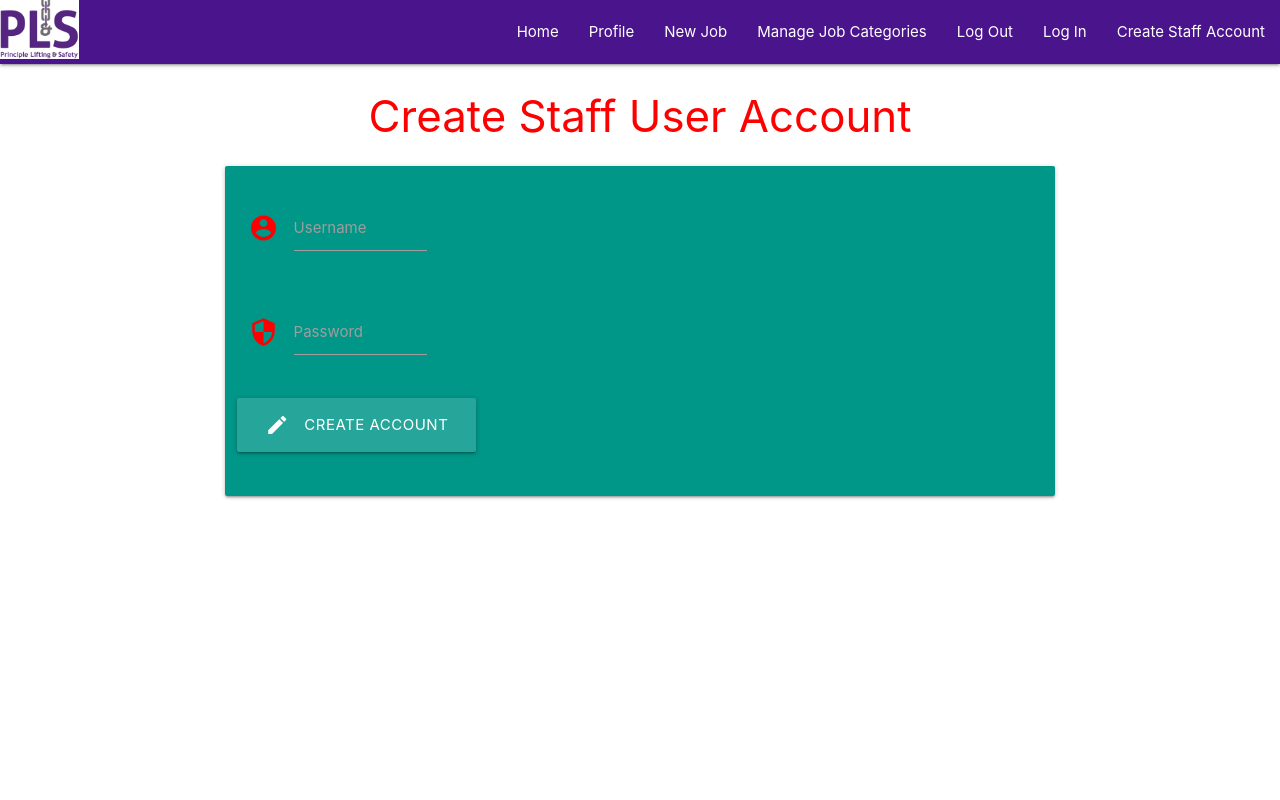
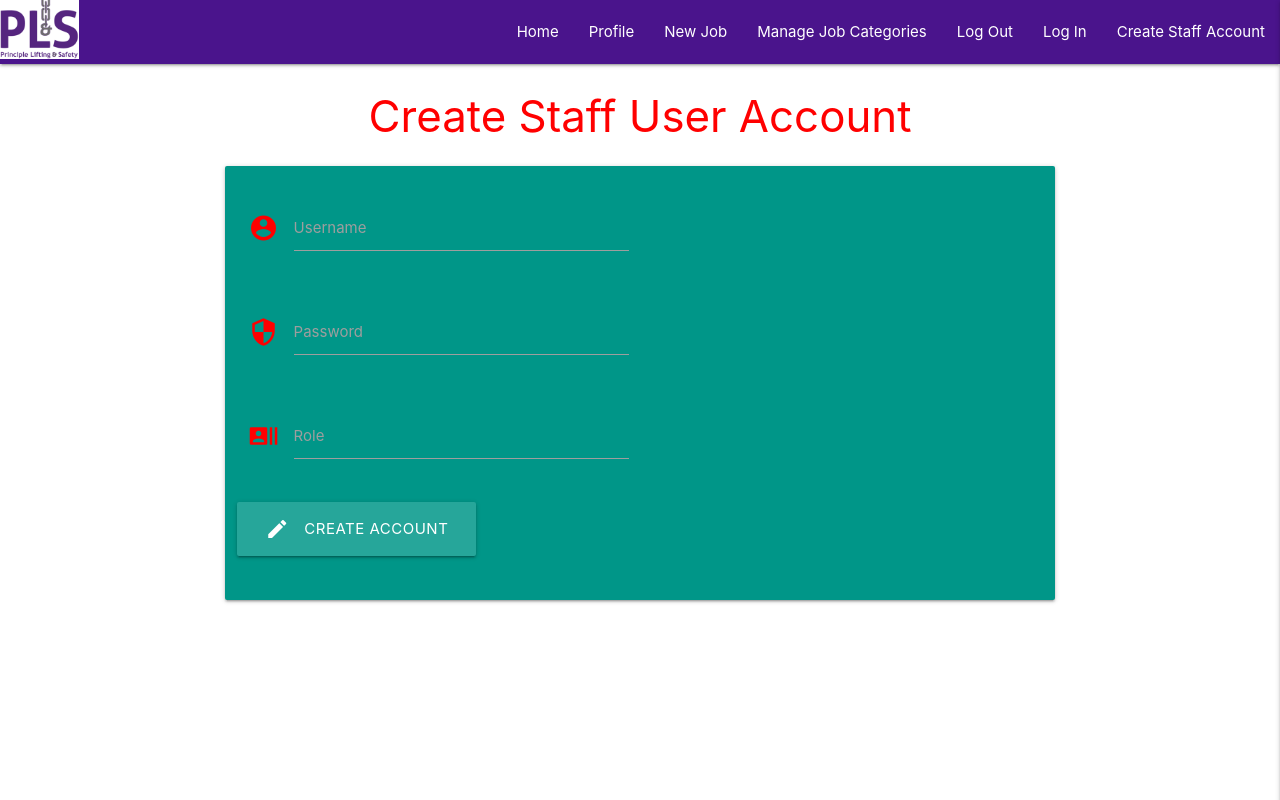
Before and after one commit to starranuk/worklist, a Flask app: page /create_account in a window 1280 px wide. Run offline with Flask 2, Linux system fonts and the light colour scheme; some libraries are stand-ins or nearby versions.

Commit message:
Added extra role field in create account page and succesfully added to MongoDB database

```diff
--- a/app.py
+++ b/app.py
@@ -24,9 +24,29 @@ def get_jobs():
     jobs = mongo.db.jobs.find()
     return render_template("jobs.html", jobs=jobs)
 
-#User registration
+# User registration
 @app.route("/create_account", methods=["GET", "POST"])
 def create_account():
+    if request.method == "POST":
+        # Check to see if user already exists in MongoDB
+        existing_user = mongo.db.staff.find_one(
+            {"username": request.form.get("username").lower()})
+
+        if existing_user:
+            flash("This staff member already exists")
+        # Redirects back to the same create account page
+            return redirect(url_for('create_account'))
+
+        create_account = {
+            "username": request.form.get("username").lower(),
+            "password": generate_password_hash(request.form.get("password")),
+            "role": request.form.get("role").lower()
+        }
+        mongo.db.staff.insert_one(create_account)
+
+        # Add new staff account into session cookie
+        session["staff"] = request.form.get("username").lower()
+        flash("Staff members registration succesful")
     return render_template("create_account.html")
 
 
--- a/static/js/script.js
+++ b/static/js/script.js
@@ -1,4 +1,13 @@
- // jQuery for sidenav-trigger
-$(document).ready(function(){
-    $(".sidenav").sidenav();
-  });
+ // jQuery for Materialize sidenav-trigger
+ //$(document).ready(function () {
+  //$(".sidenav").sidenav({edge: "right"});
+//});
+
+/*
+    vanilla JavaScript for MaterializeCSS initialization
+*/
+
+document.addEventListener('DOMContentLoaded', function () {
+     let sidenavs = document.querySelectorAll(".sidenav");
+     let sidenavsInstance = M.Sidenav.init(sidenavs, {edge: "right"});
+ });
--- a/templates/base.html
+++ b/templates/base.html
@@ -5,7 +5,7 @@
     <meta http-equiv="X-UA-Compatible" content="IE=edge">
     <meta name="viewport" content="width=device-width, initial-scale=1.0">
     <link rel="stylesheet" href="https://cdnjs.cloudflare.com/ajax/libs/font-awesome/6.0.0/css/all.min.css"
-        integrity="sha512-9usAa10IRO0HhonpyAIVpjrylPvoDwiPUiKdWk5t3PyolY1cOd4DSE0Ga+ri4AuTroPR5aQvXU9xC6qOPnzFeg==" crossorigin="anonymous" referrerpolicy="no-referrer" type="text/css"/>
+        integrity="sha512-9usAa10IRO0HhonpyAIVpjrylPvoDwiPUiKdWk5t3PyolY1cOd4DSE0Ga+ri4AuTroPR5aQvXU9xC6qOPnzFeg==" crossorigin="anonymous" type="text/css"/>
      <!-- Materialize via CDN -->
      <link rel="stylesheet" href="https://cdnjs.cloudflare.com/ajax/libs/materialize/1.0.0/css/materialize.min.css" type="text/css">
      <link href="https://fonts.googleapis.com/icon?family=Material+Icons" rel="stylesheet">
@@ -54,9 +54,7 @@
     {% endblock %}
 
 
-    <script
-
-    src="https://code.jquery.com/jquery-3.6.0.min.js"
+    <script src="https://code.jquery.com/jquery-3.6.0.min.js"
     integrity="sha256-/xUj+3OJU5yExlq6GSYGSHk7tPXikynS7ogEvDej/m4="
     crossorigin="anonymous"></script>
     <!-- Compiled and minified JavaScript -->
--- a/templates/create_account.html
+++ b/templates/create_account.html
@@ -8,7 +8,7 @@
         <div class="card-panel teal">
             <!-- Staff Username-->
             <div class="row">
-                <div class="input-field col s3">
+                <div class="input-field col s6">
                     <i class="material-icons prefix">account_circle</i>
                     <input id="username" name="username" type="text" class="validate">
                     <label for="username">Username</label>
@@ -16,15 +16,24 @@
             </div>
             <!-- Password-->
             <div class="row">
-                <div class="input-field col s3">
+                <div class="input-field col s6">
                     <i class="material-icons prefix">security</i>
                     <input id="password" name="password" type="password" class="validate">
                     <label for="password">Password</label>
                 </div>
             </div>
+
+            <div class="row">
+                <div class="input-field col s6">
+                    <i class="material-icons prefix">recent_actors</i>
+                    <input id="role" name="role" type="text" class="validate">
+                    <label for="role">Role</label>
+                  </div>
+            </div>
             <!-- Create Account Button-->
             <div class="row">
-                <a class="waves-effect waves-light btn-large"><i class="material-icons left">create</i>Create Account</a>
+                <button type="submit" class="waves-effect waves-light btn-large">
+                    <i class="material-icons left">create</i>Create Account</button>
             </div>
         </div>
         </form>
```
Lines whose indentation alone changed are shown as unchanged.
